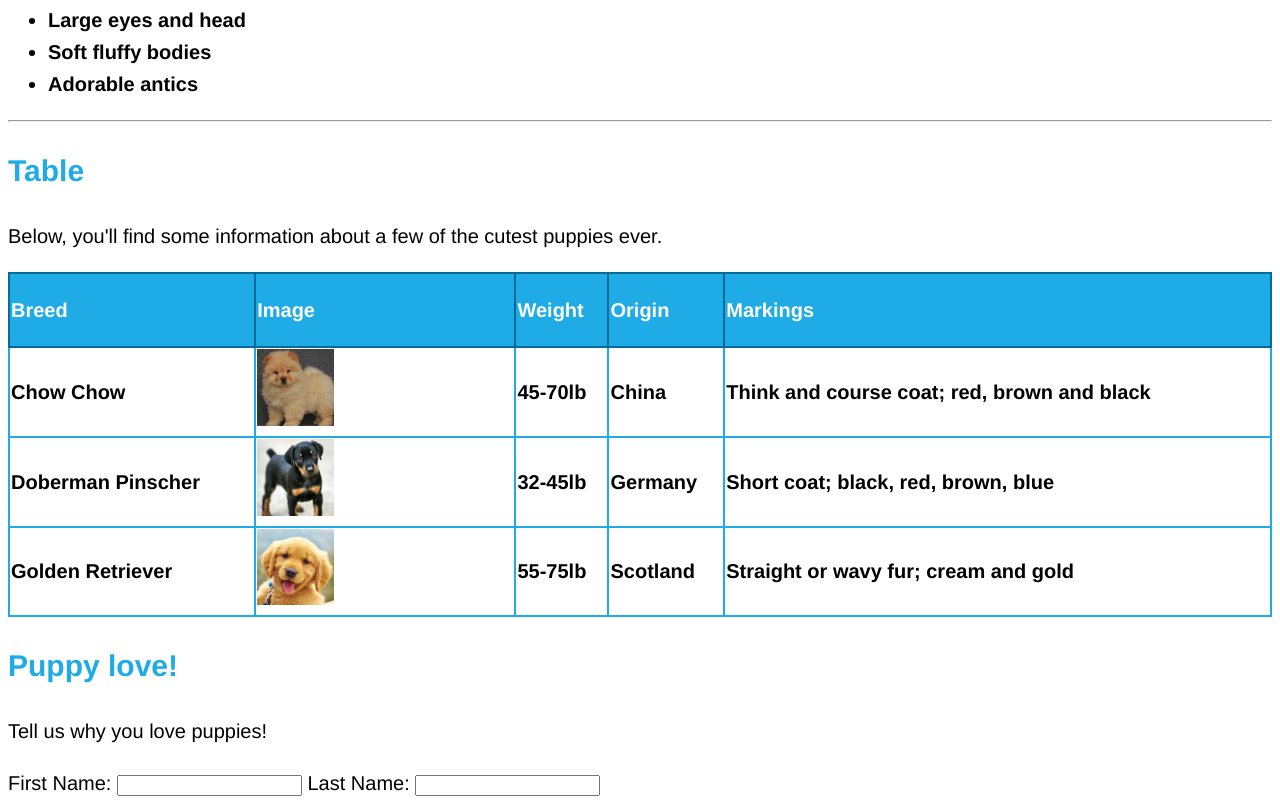
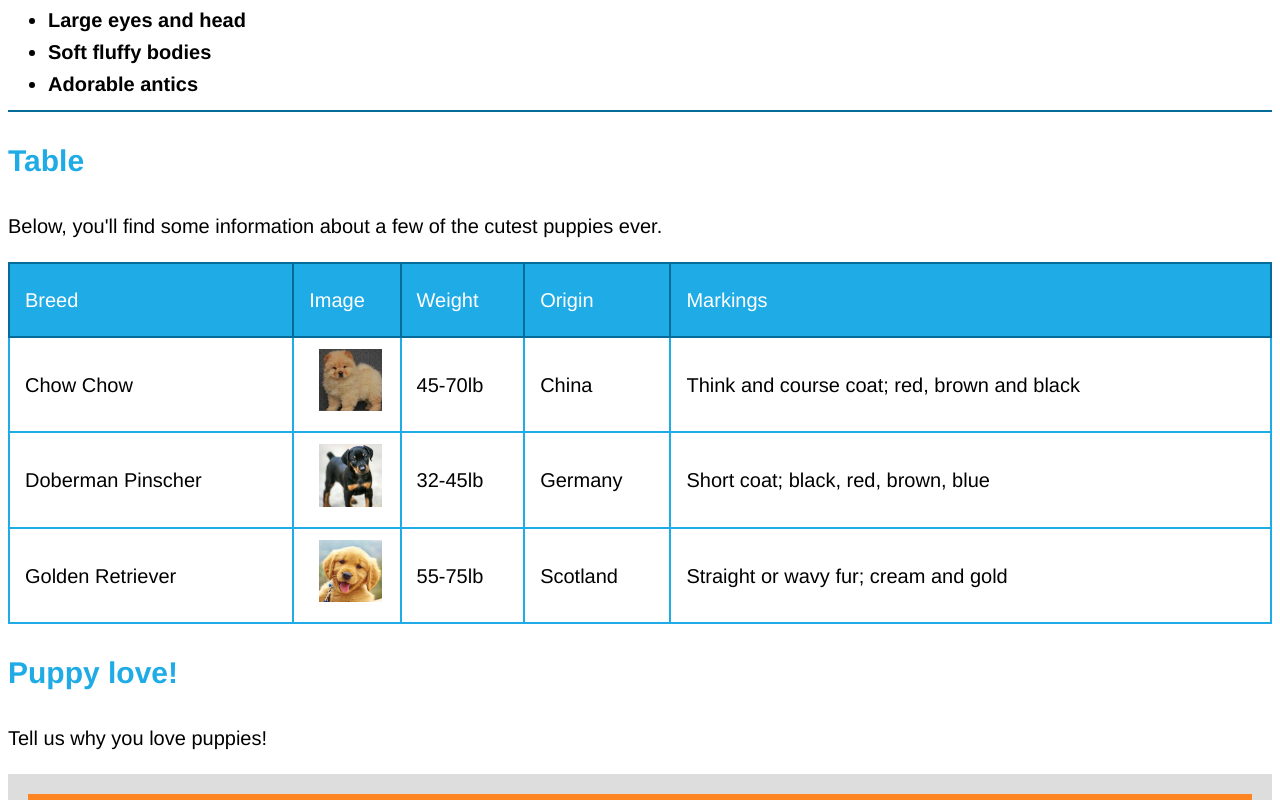
Before and after one commit to bstrong71/puppy_love, a plain HTML site: page starter_files/index.html in a window 1280 px wide. Shown: the part 480-1280 px from the top of the page. Drawn offline with Linux system fonts and the light colour scheme.

Commit message:
adjusted bottom form and added hr

```diff
--- a/starter_files/index.html
+++ b/starter_files/index.html
@@ -35,7 +35,7 @@
                         <li>Adorable antics</li>
                     </ul>
                 </section>
-          <hr>
+
                 <section>
                     <h2>Table</h2>
 
--- a/starter_files/style.css
+++ b/starter_files/style.css
@@ -52,13 +52,15 @@ div section p a{
 
 ul{
   font-weight: bold;
+  border-bottom: 2px solid #046c97;
+  padding-bottom: 10px;
 }
 
 
 table{
   border-collapse: collapse;
   width: 100%;
-  font-weight: bolder;
+
 }
 
 thead td{
@@ -66,13 +68,31 @@ thead td{
   height: 70px;
   background-color: #1fabe5;
   color: white;
+  padding-left: 15px;
 }
 
 tbody td{
   border: 2px solid #1fabe5;
+  padding-left: 15px;
+  width: 1px;
+  white-space: nowrap;
 }
 
 tbody img{
-  height: 40%;
-  width: 30%;
+  width: 70%;
+  height: auto;
+  padding: 10px;
 }
+
+form{
+  background-color: #dddddd;
+  padding: 20px;
+}
+
+.name{
+  background-color: #ff8523;
+  font-weight: bold;
+  color: white;
+  padding: 20px;
+  text-align: center;
+}
```
